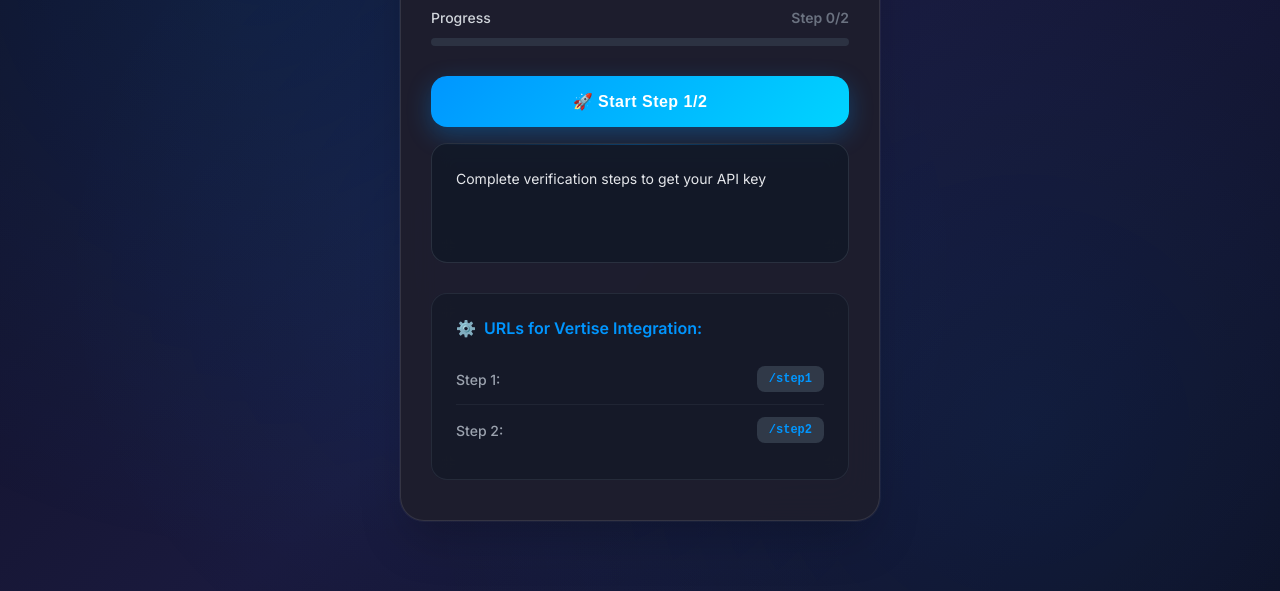
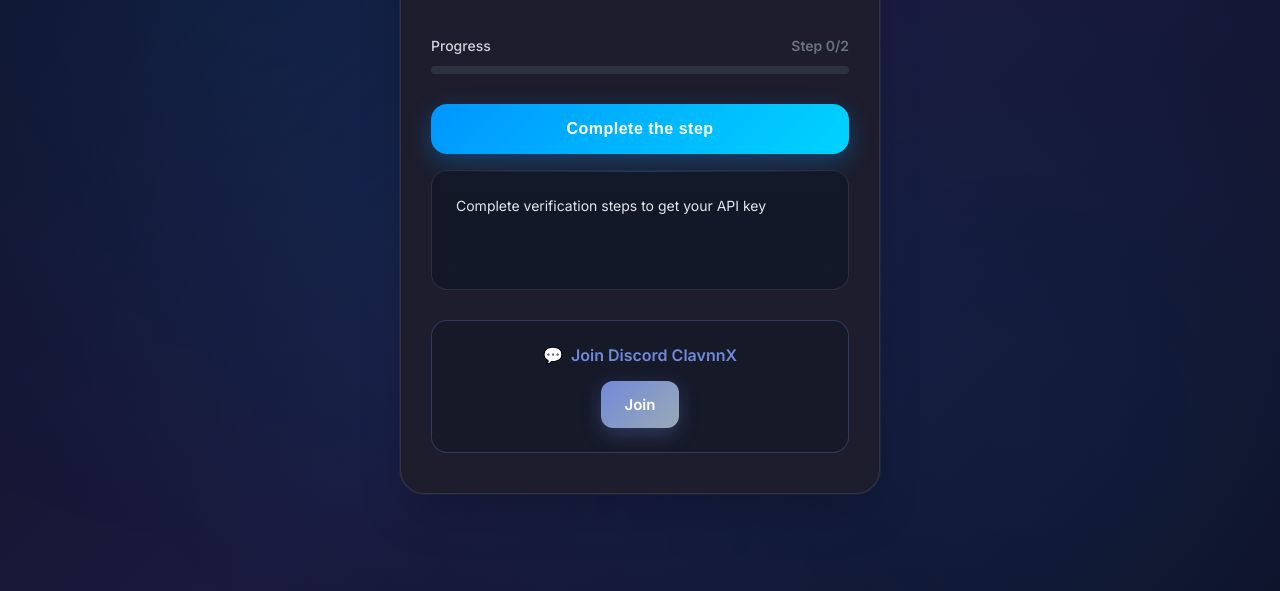
Before and after one commit to ClavnnX/Get-key-, a website: page public/index.html in a window 1280 px wide. Shown: the part 209-800 px from the top of the page. Drawn offline with Linux system fonts and the light colour scheme.

Commit message:
Update index.html

```diff
--- a/public/index.html
+++ b/public/index.html
@@ -261,6 +261,18 @@
             box-shadow: 0 12px 35px rgba(16, 185, 129, 0.4);
         }
 
+        #btnCheckKey {
+            background: linear-gradient(135deg, #0096ff, #00d4ff);
+            color: white;
+            box-shadow: 0 8px 25px rgba(0, 150, 255, 0.3);
+            display: none;
+        }
+
+        #btnCheckKey:hover {
+            transform: translateY(-2px);
+            box-shadow: 0 12px 35px rgba(0, 150, 255, 0.4);
+        }
+
         .output-section {
             margin-bottom: 20px;
         }
@@ -372,7 +384,7 @@
             font-family: 'Courier New', monospace;
         }
 
-        .urls-section {
+        .check-key-section {
             margin-top: 30px;
             background: rgba(17, 24, 39, 0.6);
             border: 1px solid rgba(75, 85, 99, 0.3);
@@ -381,7 +393,7 @@
             backdrop-filter: blur(10px);
         }
 
-        .urls-title {
+        .check-key-title {
             color: #0096ff;
             font-size: 16px;
             font-weight: 600;
@@ -390,32 +402,65 @@
             align-items: center;
         }
 
-        .url-item {
-            display: flex;
-            justify-content: space-between;
-            align-items: center;
-            padding: 12px 0;
-            border-bottom: 1px solid rgba(75, 85, 99, 0.2);
+        .key-input {
+            width: 100%;
+            background: rgba(55, 65, 81, 0.5);
+            border: 1px solid rgba(75, 85, 99, 0.6);
+            border-radius: 12px;
+            padding: 14px 16px;
+            color: #e5e7eb;
+            font-size: 15px;
+            font-weight: 400;
+            outline: none;
+            transition: all 0.3s ease;
+            font-family: 'Inter', monospace;
+            margin-bottom: 16px;
         }
 
-        .url-item:last-child {
-            border-bottom: none;
+        .key-input:focus {
+            border-color: #0096ff;
+            background: rgba(55, 65, 81, 0.8);
+            box-shadow: 0 0 0 3px rgba(0, 150, 255, 0.1);
         }
 
-        .url-step-label {
-            color: #9ca3af;
-            font-size: 14px;
-            font-weight: 500;
+        .discord-section {
+            margin-top: 30px;
+            background: rgba(17, 24, 39, 0.6);
+            border: 1px solid rgba(114, 137, 218, 0.3);
+            border-radius: 16px;
+            padding: 24px;
+            backdrop-filter: blur(10px);
+            text-align: center;
         }
 
-        .url-step-value {
-            background: rgba(55, 65, 81, 0.8);
-            color: #0096ff;
-            padding: 6px 12px;
-            border-radius: 8px;
-            font-size: 12px;
+        .discord-title {
+            color: #7289da;
+            font-size: 16px;
             font-weight: 600;
-            font-family: 'Courier New', monospace;
+            margin-bottom: 16px;
+            display: flex;
+            align-items: center;
+            justify-content: center;
+        }
+
+        .discord-button {
+            background: linear-gradient(135deg, #7289da, #99aab5);
+            color: white;
+            padding: 14px 24px;
+            border: none;
+            border-radius: 12px;
+            font-size: 15px;
+            font-weight: 600;
+            cursor: pointer;
+            transition: all 0.3s ease;
+            text-decoration: none;
+            display: inline-block;
+            box-shadow: 0 6px 20px rgba(114, 137, 218, 0.3);
+        }
+
+        .discord-button:hover {
+            transform: translateY(-2px);
+            box-shadow: 0 8px 25px rgba(114, 137, 218, 0.4);
         }
 
         .icon {
@@ -454,7 +499,11 @@
                 font-size: 13px;
             }
 
-            .urls-section {
+            .check-key-section {
+                padding: 20px;
+            }
+
+            .discord-section {
                 padding: 20px;
             }
 
@@ -535,20 +584,23 @@
         <button id="btnTakeKey" class="main-button" style="display: none;">Take the key</button>
         <button id="btnCopy" class="main-button" style="display: none;">Copy Key</button>
 
-        <!-- URLs Information -->
-        <div class="urls-section">
-            <div class="urls-title">
-                <span class="icon">⚙️</span>
-                URLs for Vertise Integration:
+        <!-- Check Key Section (Replaces URLs for Vertise Integration on home page) -->
+        <div class="check-key-section" id="checkKeySection">
+            <div class="check-key-title">
+                <span class="icon">🔑</span>
+                Check your key expired
             </div>
-            <div class="url-item">
-                <span class="url-step-label">Step 1:</span>
-                <span class="url-step-value">/step1</span>
+            <input type="text" class="key-input" id="keyInput" placeholder="Paste your API key here...">
+            <button id="btnCheckKey" class="main-button">Check</button>
+        </div>
+
+        <!-- Discord Section (appears on all pages) -->
+        <div class="discord-section">
+            <div class="discord-title">
+                <span class="icon">💬</span>
+                Join Discord ClavnnX
             </div>
-            <div class="url-item">
-                <span class="url-step-label">Step 2:</span>
-                <span class="url-step-value">/step2</span>
-            </div>
+            <a href="https://discord.gg/QHPFGakSjN" target="_blank" class="discord-button">Join</a>
         </div>
     </div>
 
@@ -557,6 +609,7 @@
         const btnContinue = document.getElementById('btnContinue');
         const btnTakeKey = document.getElementById('btnTakeKey');
         const btnCopy = document.getElementById('btnCopy');
+        const btnCheckKey = document.getElementById('btnCheckKey');
         const output = document.getElementById('out');
         const stepIndicator = document.getElementById('stepIndicator');
         const progressBar = document.getElementById('progressBar');
@@ -564,6 +617,8 @@
         const currentUrl = document.getElementById('currentUrl');
         const countdownSection = document.getElementById('countdownSection');
         const countdownTimer = document.getElementById('countdownTimer');
+        const checkKeySection = document.getElementById('checkKeySection');
+        const keyInput = document.getElementById('keyInput');
         let currentKey = '';
         let generatePageStartTime = null;
         let countdownInterval = null;
@@ -572,7 +627,7 @@
         const TOKEN_KEY = 'clavnnx_token_step1';
         const STEP_KEY = 'clavnnx_current_step';
         const GENERATE_ACCESS_KEY = 'clavnnx_generate_access';
-        const GENERATED_KEY_STORAGE = 'clavnnx_generated_key'; // NEW: Storage key for generated API key
+        const GENERATED_KEY_STORAGE = 'clavnnx_generated_key';
 
         // In-memory storage for generate page session
         let generatePageMemory = {
@@ -580,27 +635,17 @@
             isExpired: false
         };
 
-        // Optimized storage operations
+        // Optimized storage operations (using variables instead of localStorage)
         const storage = {
+            data: {},
             set: (key, value) => {
-                try {
-                    const data = JSON.stringify(value);
-                    localStorage.setItem(key, data);
-                    sessionStorage.setItem(key, data);
-                } catch (e) {
-                    console.warn('Storage failed:', e);
-                }
+                this.data[key] = value;
             },
             get: (key) => {
-                try {
-                    return JSON.parse(localStorage.getItem(key) || sessionStorage.getItem(key) || 'null');
-                } catch (e) {
-                    return null;
-                }
+                return this.data[key] || null;
             },
             remove: (key) => {
-                localStorage.removeItem(key);
-                sessionStorage.removeItem(key);
+                delete this.data[key];
             }
         };
 
@@ -637,14 +682,14 @@
             storage.remove(TOKEN_KEY);
             storage.remove(STEP_KEY);
             storage.remove(GENERATE_ACCESS_KEY);
-            storage.remove(GENERATED_KEY_STORAGE); // Clear generated key when clearing session
+            storage.remove(GENERATED_KEY_STORAGE);
         }
 
         function generateToken() {
             return `token_${Date.now()}_${Math.random().toString(36).substring(2, 15)}`;
         }
 
-        // NEW: Generated key management functions
+        // Generated key management functions
         function saveGeneratedKey(keyData) {
             if (keyData) {
                 storage.set(GENERATED_KEY_STORAGE, {
@@ -662,7 +707,6 @@
                 return keyData;
             }
 
-            // Clear expired key
             if (keyData) {
                 storage.remove(GENERATED_KEY_STORAGE);
             }
@@ -763,6 +807,28 @@
             }, 1000);
         }
 
+        // Check Key Functionality
+        function checkKeyExpiry() {
+            const inputKey = keyInput.value.trim();
+
+            if (!inputKey) {
+                output.textContent = '⚠️ Please enter an API key to check.';
+                return;
+            }
+
+            // For demo purposes, generate a mock expiry date
+            // In production, this should call your backend API
+            const mockExpiry = new Date(Date.now() + Math.random() * 24 * 60 * 60 * 1000); // Random time within 24 hours
+
+            output.textContent = `🔑 Key: ${inputKey}\n\n⏰ Expired Key Date: ${mockExpiry.toLocaleString()}\n\n✅ Key status checked successfully!`;
+
+            // Visual feedback
+            keyInput.style.borderColor = '#10b981';
+            setTimeout(() => {
+                keyInput.style.borderColor = 'rgba(75, 85, 99, 0.6)';
+            }, 2000);
+        }
+
         // Page routing - optimized
         const route = window.location.hash.replace('#', '') || window.location.pathname.replace('/', '') || 'home';
         const urlParams = new URLSearchParams(window.location.search);
@@ -775,6 +841,15 @@
         // Initialize based on route
         function init() {
             updateCurrentUrl();
+
+            // Setup check key functionality for home page only
+            if (route === 'home' || route === '') {
+                btnCheckKey.style.display = 'block';
+                btnCheckKey.onclick = checkKeyExpiry;
+            } else {
+                // Hide check key section on other pages
+                checkKeySection.style.display = 'none';
+            }
 
             switch(route) {
                 case 'step1':
@@ -937,7 +1012,7 @@
             // Start countdown
             startCountdown();
 
-            // MODIFIED: Check for existing key before generating new one
+            // Check for existing key before generating new one
             const existingKey = getGeneratedKey();
             if (existingKey) {
                 // Show existing key instead of generating new one
@@ -948,7 +1023,7 @@
             }
         }
 
-        // NEW: Function to display existing key (prevents spam generation)
+        // Function to display existing key (prevents spam generation)
         function showExistingKey(keyData) {
             // Hide generation buttons
             btnContinue.style.display = 'none';
@@ -1027,10 +1102,6 @@
                 // Simulate secure key generation process
                 await new Promise(resolve => setTimeout(resolve, 3000));
 
-                // For now, generate a mock key since backend is not available
-                // In production, this should call: const response = await fetch(`/getkey?token=${token}`);
-
-                // MOCK KEY GENERATION (remove when backend is ready)
                 // Generate 10-character key like backend (A-Z, 0-9 only)
                 const chars = 'ABCDEFGHIJKLMNOPQRSTUVWXYZ0123456789';
                 let mockKey = '';
@@ -1041,7 +1112,7 @@
 
                 currentKey = mockKey;
 
-                // MODIFIED: Save the generated key to prevent regeneration on refresh
+                // Save the generated key to prevent regeneration on refresh
                 const keyData = {
                     key: mockKey,
                     expires: mockExpires.getTime()
@@ -1064,53 +1135,6 @@
                 setTimeout(() => {
                     output.style.border = '1px solid rgba(75, 85, 99, 0.4)';
                 }, 2000);
-
-                /*
-                // REAL BACKEND CALL (uncomment when backend is deployed)
-                const response = await fetch(`/getkey?token=${token}`);
-
-                // Check if response is HTML (error page) instead of JSON
-                const contentType = response.headers.get('content-type');
-                if (!contentType || !contentType.includes('application/json')) {
-                    throw new Error('Backend API not available. Please ensure server is running.');
-                }
-
-                const data = await response.json();
-
-                if (response.ok && data.key) {
-                    currentKey = data.key;
-                    const expiresDate = new Date(data.expires);
-
-                    // MODIFIED: Save the generated key to prevent regeneration on refresh
-                    const keyData = {
-                        key: data.key,
-                        expires: expiresDate.getTime()
-                    };
-                    saveGeneratedKey(keyData);
-
-                    // Show success
-                    stepIndicator.className = 'success-message pulse';
-                    stepIndicator.textContent = '✅ API Key Generated Successfully!';
-
-                    output.textContent = `🔑 Your API Key: ${data.key}\n\n⏰ Expires: ${expiresDate.toLocaleString()}\n\n✅ Key generated and validated successfully!\n\n⚠️ Important: This key is valid for 24 hours.\n\n🛡️ Refresh Protection: Key is cached to prevent spam generation.`;
-
-                    // Show copy button
-                    btnCopy.style.display = 'block';
-                    btnCopy.textContent = '📋 Copy API Key';
-
-                    // Also show the key in a more prominent way if it's new
-                    if (!data.isExisting) {
-                        // Flash effect for new key
-                        output.style.border = '2px solid #10b981';
-                        setTimeout(() => {
-                            output.style.border = '1px solid rgba(75, 85, 99, 0.4)';
-                        }, 2000);
-                    }
-
-                } else {
-                    throw new Error(data.error || 'Failed to generate key');
-                }
-                */
 
             } catch (error) {
                 console.error('Key generation error:', error);
@@ -1195,7 +1219,7 @@
             }, 2000);
         };
 
-        // MODIFIED: Enhanced refresh protection - prevent navigation away from generate page
+        // Enhanced refresh protection - prevent navigation away from generate page
         function preventGeneratePageManipulation() {
             if (route === 'generate-key-secure-xyz') {
                 // Disable refresh warning only if we have a valid key cached
```
